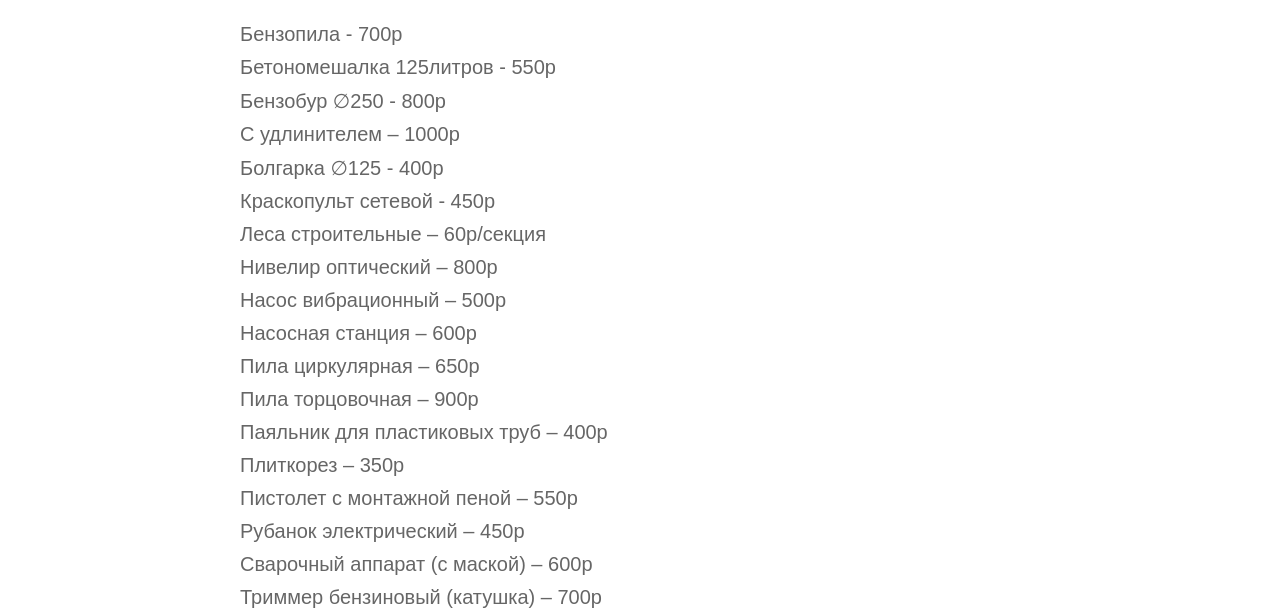
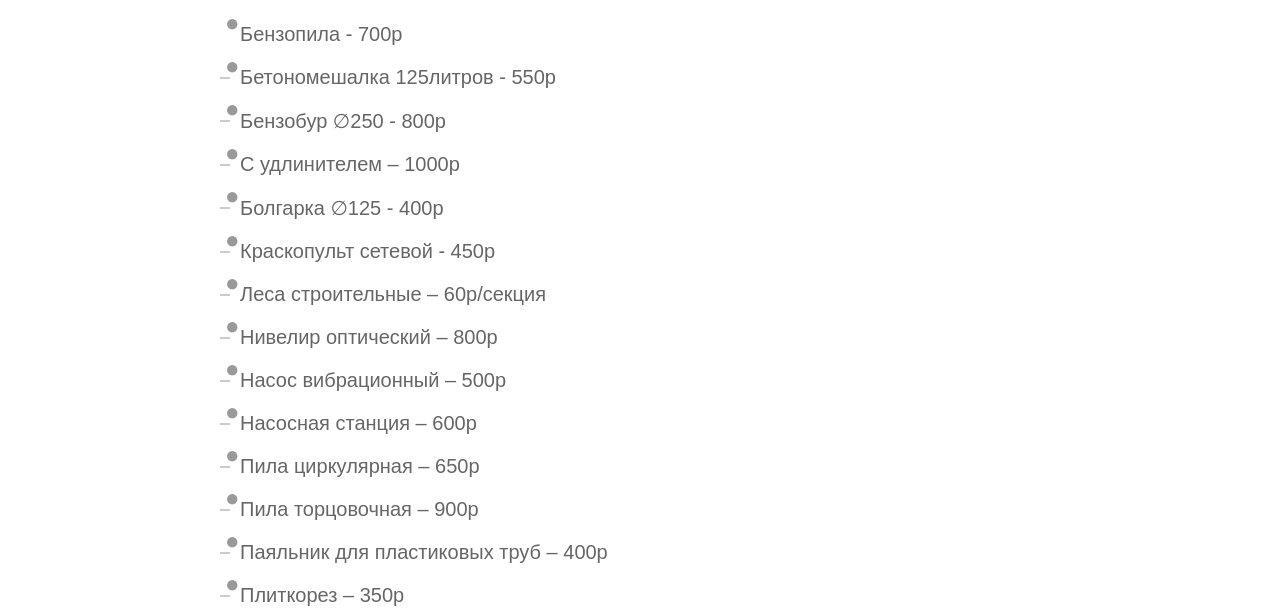
Before and after one commit to KadukovNikita/KadukovNikita.github.io, a plain HTML site: page index.html in a window 1280 px wide. Shown: the part 182-798 px from the top of the page. Drawn offline with Linux system fonts and the light colour scheme.

Commit message:
Update styles.css

```diff
--- a/styles.css
+++ b/styles.css
@@ -69,8 +69,42 @@ main {
 
 #tools ul li {
     font-size: 20px;
-    margin-bottom: 10px;
+    margin-bottom: 20px;
     color: #666;
+    position: relative;
+}
+
+/* Линии и маркеры */
+#tools ul li::before {
+    content: "";
+    position: absolute;
+    top: 50%;
+    left: -20px;
+    width: 10px;
+    height: 2px;
+    background-color: #ccc;
+    transform: translateY(-50%);
+}
+
+#tools ul li:first-child::before {
+    display: none; /* Убираем линию перед первым элементом */
+}
+
+#tools ul li::after {
+    content: "●"; /* Здесь можно изменить маркер на звездочку или другой символ */
+    position: absolute;
+    top: 0;
+    left: -15px;
+    color: #999;
+    font-size: 24px;
+    line-height: 1;
+    transform: translateY(-50%);
+}
+
+/* Подсветка при наведении */
+#tools ul li:hover {
+    background-color: #f0f0f0;
+    cursor: pointer;
 }
 
 /* Стили для футера */
```
